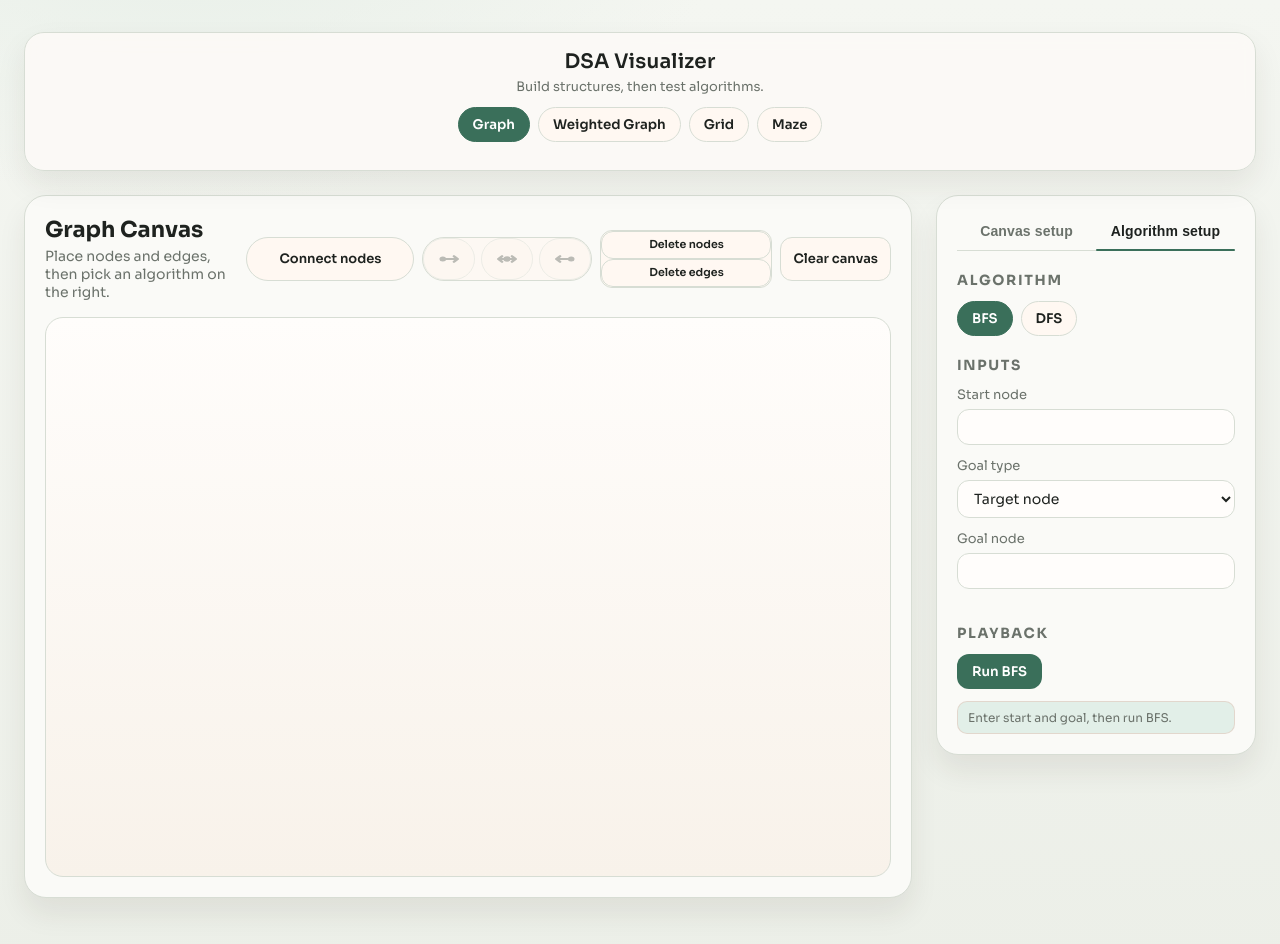
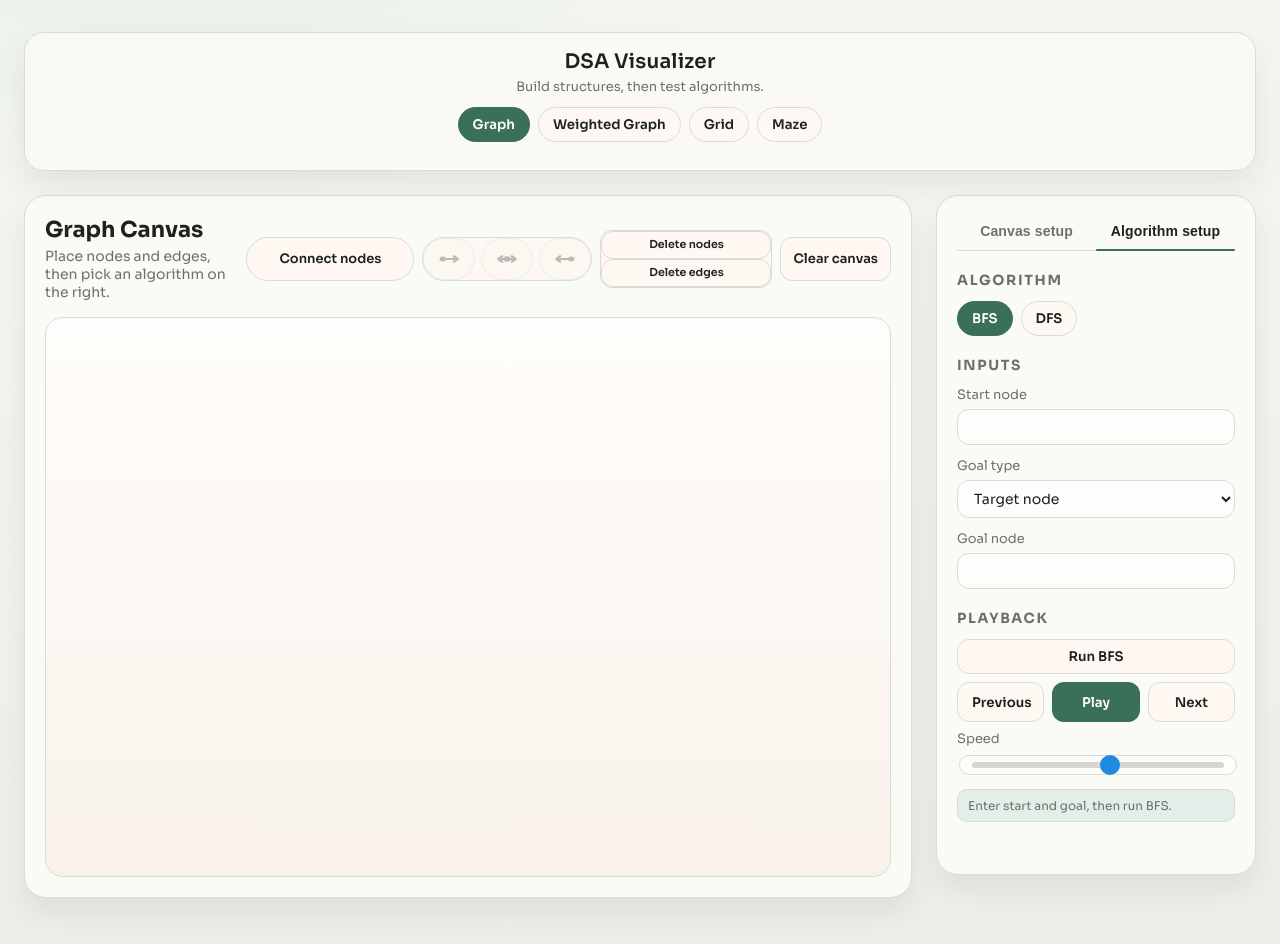
Before and after one commit to Gegaong/dsa-visualizer, a React (Vite) app: page / in a window 1280 px wide. Both pictures are taken after a click on the button "Algorithm setup". Shown: the top 944 px of the page. Built offline with nearby package versions, Linux system fonts and the light colour scheme.

Commit message:
added playback, step by step updates during bfs

```diff
--- a/src/App.css
+++ b/src/App.css
@@ -333,6 +333,11 @@
 	height: 680px;
 }
 
+.sidebar.is-algorithm-setup {
+	height: 680px;
+	overflow: hidden;
+}
+
 .sidebar-page-switch {
 	display: grid;
 	grid-template-columns: repeat(2, minmax(0, 1fr));
@@ -400,7 +405,7 @@
 
 /* Keep algorithm input area height stable across goal-type switches. */
 .algorithm-inputs-section {
-	min-height: 248px;
+	min-height: 210px;
 }
 
 .sidebar-section h3 {
@@ -458,8 +463,83 @@
 	flex-wrap: wrap;
 }
 
+.playback-run-btn {
+	width: 100%;
+}
+
+.playback-step-controls {
+	display: grid;
+	grid-template-columns: repeat(3, minmax(0, 1fr));
+	gap: 8px;
+	width: 100%;
+}
+
+.playback-control-btn {
+	width: 100%;
+	min-width: 0;
+	height: 40px;
+}
+
+.playback-speed-field {
+	width: 100%;
+}
+
 .slider {
 	width: 100%;
+	padding: 0;
+	border: none;
+	border-radius: 0;
+	background: transparent;
+	box-shadow: none;
+	appearance: none;
+	-webkit-appearance: none;
+	height: 20px;
+}
+
+.slider:focus {
+	outline: none;
+	box-shadow: none;
+}
+
+.field .slider:focus,
+.field .slider:focus-visible {
+	outline: none;
+	border-color: transparent;
+	box-shadow: none;
+}
+
+.slider::-webkit-slider-runnable-track {
+	height: 6px;
+	border-radius: 999px;
+	background: rgba(46, 32, 23, 0.18);
+}
+
+.slider::-webkit-slider-thumb {
+	-webkit-appearance: none;
+	appearance: none;
+	width: 20px;
+	height: 20px;
+	border-radius: 50%;
+	border: none;
+	background: #1f8be0;
+	cursor: pointer;
+	margin-top: -7px;
+}
+
+.slider::-moz-range-track {
+	height: 6px;
+	border: none;
+	border-radius: 999px;
+	background: rgba(46, 32, 23, 0.18);
+}
+
+.slider::-moz-range-thumb {
+	width: 20px;
+	height: 20px;
+	border: none;
+	border-radius: 50%;
+	background: #1f8be0;
+	cursor: pointer;
 }
 
 .btn {
--- a/src/App.tsx
+++ b/src/App.tsx
@@ -101,6 +101,10 @@ function App() {
   const [bfsGoalNodeIds, setBfsGoalNodeIds] = useState<string[]>([])
   const [bfsStatusText, setBfsStatusText] = useState('Enter start and goal, then run BFS.')
   const [isBfsRunning, setIsBfsRunning] = useState(false)
+  const [isBfsPlaying, setIsBfsPlaying] = useState(false)
+  const [bfsPlaybackSpeed, setBfsPlaybackSpeed] = useState(55)
+  const [bfsStepIndex, setBfsStepIndex] = useState(-1)
+  const [bfsResult, setBfsResult] = useState<BfsResult | null>(null)
   // useRef instead of useState: changing nextId doesn't trigger a re-render (we only use it for ID generation)
   const nextId = useRef(1)
   const [canvasElement, setCanvasElement] = useState<HTMLDivElement | null>(null)
@@ -108,6 +112,8 @@ function App() {
   const bfsTimerRef = useRef<number | null>(null)
   const suppressClickRef = useRef(false)
   const suppressCanvasClickRef = useRef(false)
+  const BFS_PLAYBACK_MIN_DELAY = 80
+  const BFS_PLAYBACK_MAX_DELAY = 1300
 
   // Hide the node right-click menu.
   const closeContextMenu = () => {
@@ -120,7 +126,7 @@ function App() {
       window.clearInterval(bfsTimerRef.current)
       bfsTimerRef.current = null
     }
-    setIsBfsRunning(false)
+    setIsBfsPlaying(false)
   }
 
   // Clear all BFS visual states and reset status message.
@@ -130,7 +136,10 @@ function App() {
     setBfsCurrentNodeId(null)
     setBfsStartNodeId(null)
     setBfsGoalNodeIds([])
+    setBfsResult(null)
+    setBfsStepIndex(-1)
     setBfsStatusText('Enter start and goal, then run BFS.')
+    setIsBfsRunning(false)
   }
 
   // Replace the current graph with a centered preset.
@@ -958,6 +967,7 @@ function App() {
   const finalizeBfsRun = (result: BfsResult) => {
     stopBfsPlayback()
     setBfsCurrentNodeId(null)
+    setBfsStepIndex(result.steps.length - 1)
 
     if (!result.foundNodeLabel) {
       setBfsStatusText('Done. Goal not found in reachable nodes.')
@@ -970,29 +980,120 @@ function App() {
     setBfsStatusText(buildBfsCompletionStatus(result, nodes))
   }
 
-  // Animate BFS visits and hand over to finalization when traversal completes.
-  const startBfsPlayback = (result: BfsResult) => {
-    let stepIndex = 0
-    setBfsStatusText('BFS running...')
+  // Render one BFS step index by updating "current" node and visited history.
+  const applyBfsStepIndex = (result: BfsResult, index: number) => {
+    if (index < 0) {
+      setBfsCurrentNodeId(null)
+      setBfsVisitedNodeIds([])
+      setBfsStatusText('BFS ready. Press Play or step through manually.')
+      return
+    }
+
+    const boundedIndex = Math.min(index, result.steps.length - 1)
+    const currentStep = result.steps[boundedIndex]
+    const visitedIds = result.steps.slice(0, boundedIndex + 1).map((step) => step.nodeId)
+
+    setBfsCurrentNodeId(currentStep.nodeId)
+    setBfsVisitedNodeIds(visitedIds)
+    setBfsStatusText(
+      `Visiting ${currentStep.nodeLabel} (step ${currentStep.order}/${result.steps.length})`,
+    )
+  }
+
+  // Move playback one step forward, and finalize when traversal reaches the end.
+  const stepBfsForward = () => {
+    if (!bfsResult) return
+
+    const nextIndex = bfsStepIndex + 1
+    if (nextIndex >= bfsResult.steps.length) {
+      finalizeBfsRun(bfsResult)
+      return
+    }
+
+    applyBfsStepIndex(bfsResult, nextIndex)
+    setBfsStepIndex(nextIndex)
+  }
+
+  // Move playback one step backward without changing the current BFS result.
+  const stepBfsBackward = () => {
+    if (!bfsResult) return
+    if (bfsStepIndex < 0) return
+
+    const previousIndex = bfsStepIndex - 1
+    applyBfsStepIndex(bfsResult, previousIndex)
+    setBfsStepIndex(previousIndex)
     setIsBfsRunning(true)
+    setBfsGoalNodeIds([])
+  }
+
+  // Convert slider value to timer delay so higher slider means faster playback.
+  const getBfsPlaybackDelay = (speedValue: number) => {
+    const speedRatio = speedValue / 100
+    return Math.round(
+      BFS_PLAYBACK_MAX_DELAY - speedRatio * (BFS_PLAYBACK_MAX_DELAY - BFS_PLAYBACK_MIN_DELAY),
+    )
+  }
+
+  // Advance playback by one step and finish when the traversal reaches the end.
+  const advanceBfsPlaybackStep = (result: BfsResult, currentIndex: number) => {
+    const nextIndex = currentIndex + 1
+    if (nextIndex >= result.steps.length) {
+      finalizeBfsRun(result)
+      return result.steps.length - 1
+    }
+
+    applyBfsStepIndex(result, nextIndex)
+    return nextIndex
+  }
+
+  // Start or restart the BFS playback timer with the provided delay.
+  const startBfsPlaybackTimer = (result: BfsResult, delayMs: number) => {
+    if (bfsTimerRef.current !== null) {
+      window.clearInterval(bfsTimerRef.current)
+      bfsTimerRef.current = null
+    }
 
     bfsTimerRef.current = window.setInterval(() => {
-      const step = result.steps[stepIndex]
-      if (!step) {
-        finalizeBfsRun(result)
-        return
-      }
+      setBfsStepIndex((currentIndex) => advanceBfsPlaybackStep(result, currentIndex))
+    }, delayMs)
+  }
 
-      setBfsCurrentNodeId(step.nodeId)
-      setBfsVisitedNodeIds((prev) => (prev.includes(step.nodeId) ? prev : [...prev, step.nodeId]))
-      setBfsStatusText(`Visiting ${step.nodeLabel} (step ${step.order}/${result.steps.length})`)
-      stepIndex += 1
-    }, 650)
+  // Start or resume automated BFS playback using the selected speed.
+  const playBfs = () => {
+    if (!bfsResult) return
+    if (isBfsPlaying) return
+
+    if (bfsStepIndex >= bfsResult.steps.length - 1) {
+      applyBfsStepIndex(bfsResult, -1)
+      setBfsStepIndex(-1)
+      setBfsGoalNodeIds([])
+      setIsBfsRunning(true)
+    }
+
+    setIsBfsPlaying(true)
+    startBfsPlaybackTimer(bfsResult, getBfsPlaybackDelay(bfsPlaybackSpeed))
+  }
+
+  // Pause automated BFS playback and keep current step visible.
+  const pauseBfs = () => {
+    stopBfsPlayback()
+  }
+
+  // Change BFS playback speed from the slider.
+  const handleBfsPlaybackSpeedChange = (value: number) => {
+    const clampedValue = Math.min(100, Math.max(0, value))
+    setBfsPlaybackSpeed(clampedValue)
+
+    if (!isBfsPlaying || !bfsResult) {
+      return
+    }
+
+    startBfsPlaybackTimer(bfsResult, getBfsPlaybackDelay(clampedValue))
   }
 
   // Validate sidebar inputs, run BFS, and animate visits on the canvas.
   const runBfsFromSidebar = () => {
-    if (isBfsRunning) return
+    if (isBfsPlaying) return
     stopBfsPlayback()
     setBfsVisitedNodeIds([])
     setBfsCurrentNodeId(null)
@@ -1025,7 +1126,10 @@ function App() {
       return
     }
 
-    startBfsPlayback(result)
+    setBfsResult(result)
+    setBfsStepIndex(-1)
+    setIsBfsRunning(true)
+    setBfsStatusText('BFS ready. Press Play or step through manually.')
   }
 
   const hasEmptyNodes = nodes.some((node) => node.value === 'empty')
@@ -1042,6 +1146,11 @@ function App() {
     startNodeLabel.trim() !== '' &&
     (goalType !== 'target-node' || goalNodeLabel.trim() !== '') &&
     (goalType !== 'target-value' || parseNumberInput(goalValueInput) !== null)
+  const canStepBackward = bfsResult !== null && bfsStepIndex >= 0 && !isBfsPlaying
+  const canStepForward = bfsResult !== null && bfsStepIndex < bfsResult.steps.length - 1 && !isBfsPlaying
+  const canTogglePlay = bfsResult !== null
+  const isBfsPlaybackComplete =
+    bfsResult !== null && bfsStepIndex >= bfsResult.steps.length - 1 && !isBfsPlaying
   let sidebarBfsStatusText = bfsStatusText
   if (hasEmptyNodes) {
     sidebarBfsStatusText = 'Warning: fill or nullify all empty nodes before running BFS.'
@@ -1199,9 +1308,21 @@ function App() {
           goalValueInput={goalValueInput}
           onGoalValueInputChange={handleGoalValueInputChange}
           onRunBfs={runBfsFromSidebar}
+          onStopBfs={resetBfsVisualization}
           canRunBfs={canRunBfs}
           bfsStatusText={sidebarBfsStatusText}
           isBfsRunning={isBfsRunning}
+          isBfsPlaying={isBfsPlaying}
+          bfsPlaybackSpeed={bfsPlaybackSpeed}
+          onBfsPlaybackSpeedChange={handleBfsPlaybackSpeedChange}
+          onPlayBfs={playBfs}
+          onPauseBfs={pauseBfs}
+          onNextBfsStep={stepBfsForward}
+          onPreviousBfsStep={stepBfsBackward}
+          canStepForward={canStepForward}
+          canStepBackward={canStepBackward}
+          canTogglePlay={canTogglePlay}
+          isBfsPlaybackComplete={isBfsPlaybackComplete}
           fillMin={fillMin}
           fillMax={fillMax}
           onFillMinChange={handleFillMinChange}
--- a/src/components/Sidebar.tsx
+++ b/src/components/Sidebar.tsx
@@ -12,9 +12,21 @@ type SidebarProps = {
   goalValueInput: string
   onGoalValueInputChange: (value: string) => void
   onRunBfs: () => void
+  onStopBfs: () => void
   canRunBfs: boolean
   bfsStatusText: string
   isBfsRunning: boolean
+  isBfsPlaying: boolean
+  bfsPlaybackSpeed: number
+  onBfsPlaybackSpeedChange: (value: number) => void
+  onPlayBfs: () => void
+  onPauseBfs: () => void
+  onNextBfsStep: () => void
+  onPreviousBfsStep: () => void
+  canStepForward: boolean
+  canStepBackward: boolean
+  canTogglePlay: boolean
+  isBfsPlaybackComplete: boolean
   fillMin: string
   fillMax: string
   onFillMinChange: (event: React.ChangeEvent<HTMLInputElement>) => void
@@ -43,9 +55,21 @@ export const Sidebar = ({
   goalValueInput,
   onGoalValueInputChange,
   onRunBfs,
+  onStopBfs,
   canRunBfs,
   bfsStatusText,
   isBfsRunning,
+  isBfsPlaying,
+  bfsPlaybackSpeed,
+  onBfsPlaybackSpeedChange,
+  onPlayBfs,
+  onPauseBfs,
+  onNextBfsStep,
+  onPreviousBfsStep,
+  canStepForward,
+  canStepBackward,
+  canTogglePlay,
+  isBfsPlaybackComplete,
   fillMin,
   fillMax,
   onFillMinChange,
@@ -63,7 +87,9 @@ export const Sidebar = ({
   const [activePage, setActivePage] = useState<SidebarPage>('canvas')
 
   return (
-    <aside className={`sidebar ${activePage === 'canvas' ? 'is-canvas-setup' : ''}`}>
+    <aside
+      className={`sidebar ${activePage === 'canvas' ? 'is-canvas-setup' : 'is-algorithm-setup'}`}
+    >
       <div className="sidebar-page-switch">
         <button
           className={`sidebar-page-tab ${activePage === 'canvas' ? 'is-active' : ''}`}
@@ -224,13 +250,52 @@ export const Sidebar = ({
             <h3>Playback</h3>
             <div className="playback">
               <button
-                className="btn btn-primary"
+                className={`btn playback-run-btn ${isBfsRunning ? 'btn-active' : ''}`}
                 type="button"
-                onClick={onRunBfs}
-                disabled={!canRunBfs || isBfsRunning}
+                onClick={isBfsRunning ? onStopBfs : onRunBfs}
+                disabled={!isBfsRunning && !canRunBfs}
               >
-                {isBfsRunning ? 'Running BFS...' : 'Run BFS'}
+                {isBfsRunning ? 'Stop BFS' : 'Run BFS'}
               </button>
+              <div className="playback-step-controls">
+                <button
+                  className="btn playback-control-btn"
+                  type="button"
+                  onClick={onPreviousBfsStep}
+                  disabled={!canStepBackward}
+                >
+                  Previous
+                </button>
+                <button
+                  className="btn btn-primary playback-control-btn"
+                  type="button"
+                  onClick={isBfsPlaying ? onPauseBfs : onPlayBfs}
+                  disabled={!canTogglePlay}
+                >
+                  {isBfsPlaying ? 'Pause' : isBfsPlaybackComplete ? 'Replay' : 'Play'}
+                </button>
+                <button
+                  className="btn playback-control-btn"
+                  type="button"
+                  onClick={onNextBfsStep}
+                  disabled={!canStepForward}
+                >
+                  Next
+                </button>
+              </div>
+              <label className="field playback-speed-field">
+                <span>Speed</span>
+                <input
+                  className="slider"
+                  type="range"
+                  min={0}
+                  max={100}
+                  step="any"
+                  value={bfsPlaybackSpeed}
+                  onChange={(event) => onBfsPlaybackSpeedChange(Number(event.target.value))}
+                  disabled={!canTogglePlay}
+                />
+              </label>
             </div>
             <p className="hint">{bfsStatusText}</p>
           </div>
```
